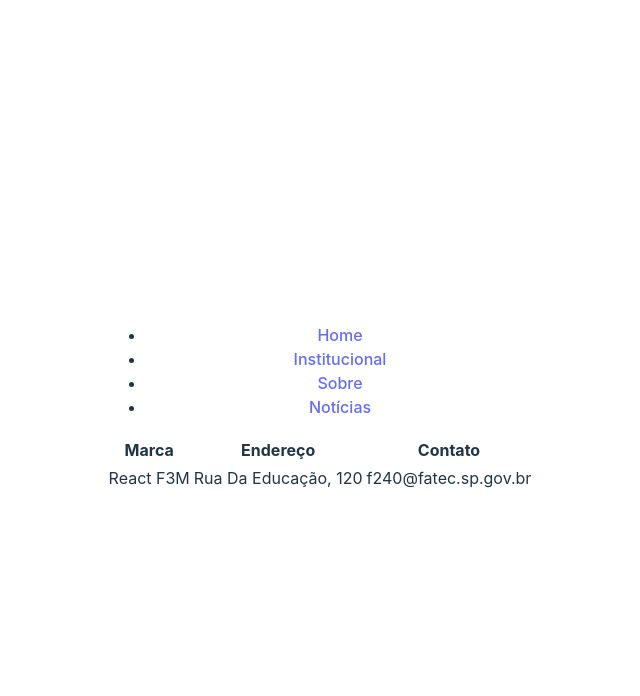
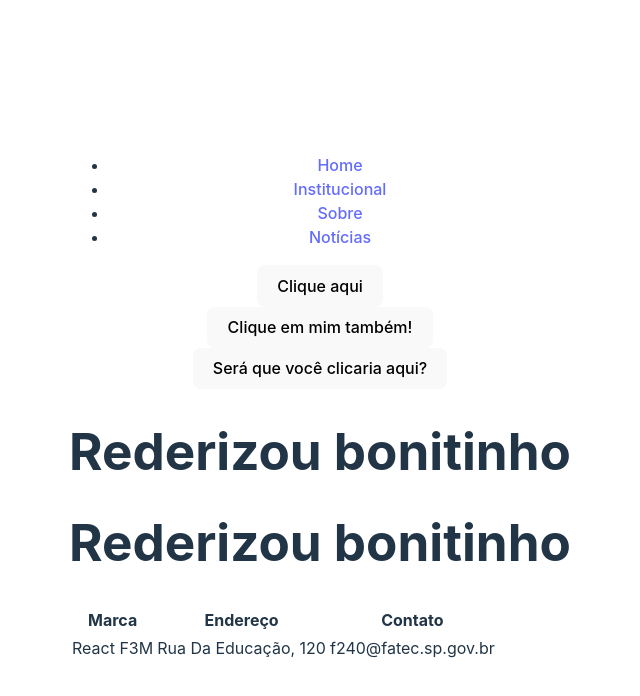
Before and after one commit to analivalmeida/dw3_react_minidevblog, a React (Vite) app in the folder basic/basictools/: page / in a window 1280 px wide. Shown: the top 696 px of the page, without its empty margins (320-960 px from the left). Built offline with nearby package versions, Linux system fonts and the light colour scheme.

Commit message:
Aula 1203 - Eventos Componentes e Renderização.

```diff
--- a/basic/basictools/src/App.jsx
+++ b/basic/basictools/src/App.jsx
@@ -1,10 +1,13 @@
 import './App.css'
 import NavBar from './components/NavBar/NavBar'
 import Footer from './components/Footer/Footer'
+import Form from './components/Form/Form'
+
 function App() {
   return (
     <>
     <NavBar></NavBar>
+    <Form></Form>
     <Footer></Footer>
     </>
   )
--- /dev/null
+++ b/basic/basictools/src/components/Form/Form.jsx
@@ -0,0 +1,39 @@
+import React from 'react'
+
+ const Form = () => {
+  const handleMyEvent = (e) =>{
+    console.log(e)
+    console.log("Ativou o evento!")
+  }
+  const renderButton = (x) => {
+    if(x){
+      return <h1>Rederizou bonitinho</h1>
+    }else{
+      return <h1>Rederizou bonitinho</h1>
+    }
+  }
+  return (
+    <div>
+      <div>
+        <button onClick={handleMyEvent}>Clique aqui</button>
+      </div>
+      <div>
+        <button onClick={()=>{console.log('Yes!Apertou em mim.')}}>Clique em mim também!</button>
+        <div>
+           <button onClick={() =>{
+            if (true){
+              console.log("Isso não deveria acontecer!")
+            }
+          }}>Será que você clicaria aqui?
+           </button>
+        </div>
+        <div>
+          {renderButton(true)}
+          {renderButton(false)}
+        </div>
+      </div>
+    </div>
+  )
+}
+
+export default Form
--- a/basic/basictools/src/components/NavBar/NavBar.jsx
+++ b/basic/basictools/src/components/NavBar/NavBar.jsx
@@ -1,5 +1,4 @@
 import 'react'
-
 const NavBar =() =>{
     return(
         <>
```
Also changed, not shown: basic/basictools/src/components/Form/Form.module.css (added).
